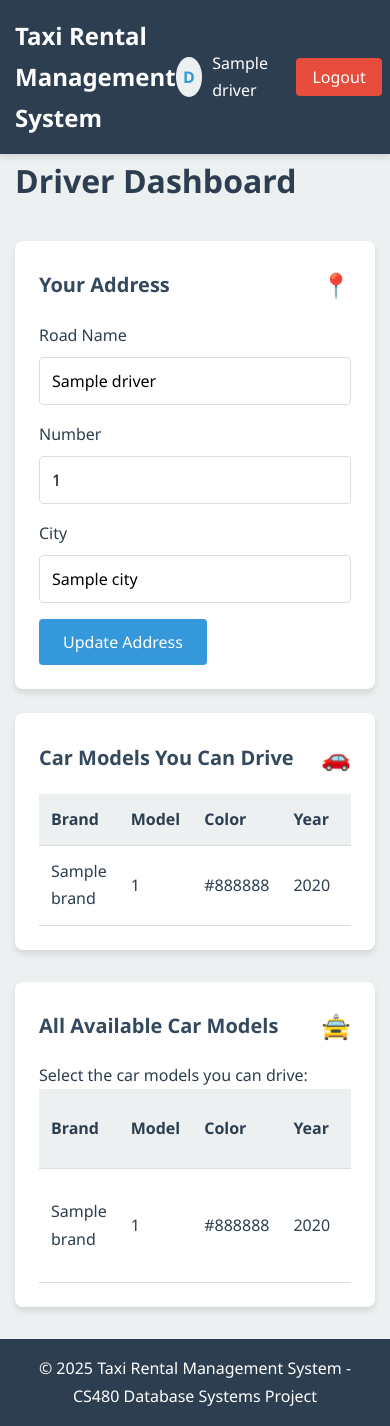
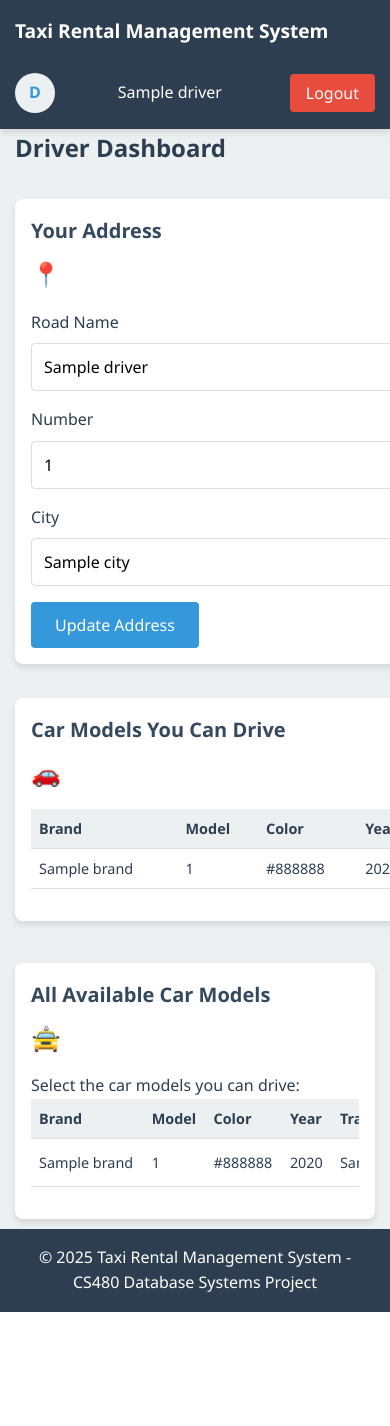
Before and after one commit to Dramaticgod/CS480-TaxiManagement, a Python web app: template application/templates/driver_dashboard.html in a window 390 px wide. After the commit the page ends 1312 px from the top, so only its background shows below. Run offline with Jinja, Linux system fonts and the light colour scheme; the template is opened without the code that fills it: most values are stand-ins (such as "Sample title", 1, 10 or a date in 2020).

Commit message:
Driver dashboard implemented

```diff
--- a/application/static/css/driver_dashboard.css
+++ b/application/static/css/driver_dashboard.css
@@ -19,13 +19,28 @@
     font-family: 'Segoe UI', Tahoma, Geneva, Verdana, sans-serif;
   }
 
+  html, body {
+    height: 100%;
+    width: 100%;
+    margin: 0;
+    padding: 0;
+    overflow-x: hidden;
+  }
+  .card{
+    margin-bottom: 10px;
+  }
+
   body {
     background-color: var(--light-color);
     color: var(--text-color);
-    line-height: 1.7;
+    line-height: 1.6;
+    display: flex;
+    flex-direction: column;
+    min-height: 100vh;
   }
 
   .container {
+    width: 100%;
     max-width: 1200px;
     margin: 0 auto;
     padding: 0 15px;
@@ -36,12 +51,15 @@
     color: white;
     padding: 1rem 0;
     box-shadow: var(--shadow);
+    width: 100%;
   }
 
   header .container {
     display: flex;
     justify-content: space-between;
     align-items: center;
+    flex-wrap: wrap;
+    gap: 1rem;
   }
 
   .logo h1 {
@@ -51,6 +69,7 @@
   .user-info {
     display: flex;
     align-items: center;
+    flex-wrap: wrap;
   }
 
   .avatar {
@@ -64,6 +83,7 @@
     justify-content: center;
     font-weight: bold;
     margin-right: 10px;
+    flex-shrink: 0;
   }
 
   .user-name {
@@ -86,6 +106,8 @@
 
   main {
     padding: 2rem 0;
+    flex: 1 0 auto;
+    width: 100%;
   }
 
   .dashboard-header {
@@ -102,9 +124,10 @@
 
   .dashboard-cards {
     display: grid;
-    grid-template-columns: repeat(auto-fill, minmax(350px, 1fr));
+    grid-template-columns: repeat(auto-fit, minmax(300px, 1fr));
     gap: 1.5rem;
     margin-bottom: 2rem;
+    width: 100%;
   }
 
   .card {
@@ -112,6 +135,7 @@
     border-radius: 8px;
     padding: 1.5rem;
     box-shadow: var(--shadow);
+    width: 100%;
   }
 
   .card-header {
@@ -226,7 +250,8 @@
     color: white;
     padding: 1rem 0;
     text-align: center;
-    margin-top: 2rem;
+    margin-top: auto; /* Push footer to bottom */
+    width: 100%;
   }
 
   .notification {
@@ -333,11 +358,14 @@
 
   .table-container {
     overflow-x: auto;
+    width: 100%;
+    margin-bottom: 1rem;
   }
 
   table {
     width: 100%;
     border-collapse: collapse;
+    min-width: 600px;
   }
 
   th, td {
@@ -349,6 +377,7 @@
   th {
     background-color: var(--light-color);
     font-weight: 600;
+    white-space: nowrap;
   }
 
   tr:hover {
@@ -364,3 +393,49 @@
     width: auto;
     margin-right: 8px;
   }
+
+
+  @media (max-width: 768px) {
+    .dashboard-cards {
+      grid-template-columns: 1fr;
+    }
+
+    header .container {
+      flex-direction: column;
+      align-items: flex-start;
+    }
+
+    .user-info {
+      margin-top: 10px;
+      width: 100%;
+      justify-content: space-between;
+    }
+
+    .dashboard-title {
+      font-size: 1.5rem;
+    }
+
+    .card {
+      padding: 1rem;
+    }
+
+    .logo h1 {
+      font-size: 1.2rem;
+    }
+  }
+
+  @media (max-width: 480px) {
+    .card-header {
+      flex-direction: column;
+      align-items: flex-start;
+    }
+
+    .card-icon {
+      margin-top: 0.5rem;
+    }
+
+    th, td {
+      padding: 0.5rem;
+      font-size: 0.9rem;
+    }
+  }
--- a/application/templates/driver_dashboard.html
+++ b/application/templates/driver_dashboard.html
@@ -6,9 +6,6 @@
   <title>Driver Dashboard - Taxi Rental Management System</title>
   <meta name="csrf-token" content="{{ csrf_token() }}">
   <link rel="stylesheet" href="{{ url_for('static', filename='css/driver_dashboard.css') }}">
-  <style>
-
-  </style>
   <meta name="csrf-token" content="{{ csrf_token() }}">
 </head>
 <body>
@@ -20,10 +17,9 @@
       <div class="user-info">
         <div class="avatar">D</div>
         <span class="user-name">{{ driver.name }}</span>
-        <form action="/logout" method="POST" style="display: inline;">
-          <input type="hidden" name="csrf_token" value="{{ csrf_token() }}">
+        <a href="/logout" style="display: inline;">
           <button type="submit" class="logout-btn">Logout</button>
-        </form>
+        </a>
       </div>
     </div>
   </header>
@@ -212,6 +208,7 @@
 
           if (data.success) {
             showNotification('Address updated successfully!');
+            location.reload();
           } else {
             showNotification(data.message || 'Failed to update address', true);
           }
@@ -252,6 +249,7 @@
             if (!response.ok) {
               throw new Error('Failed to update model');
             }
+
             return response.json();
           })
           .then(data => {
@@ -261,6 +259,7 @@
               showNotification(canDrive
                 ? 'Added to cars you can drive!'
                 : 'Removed from cars you can drive!');
+                location.reload();
             } else {
               this.checked = !canDrive; // Revert checkbox state
               showNotification(data.message || 'Failed to update model', true);
```
